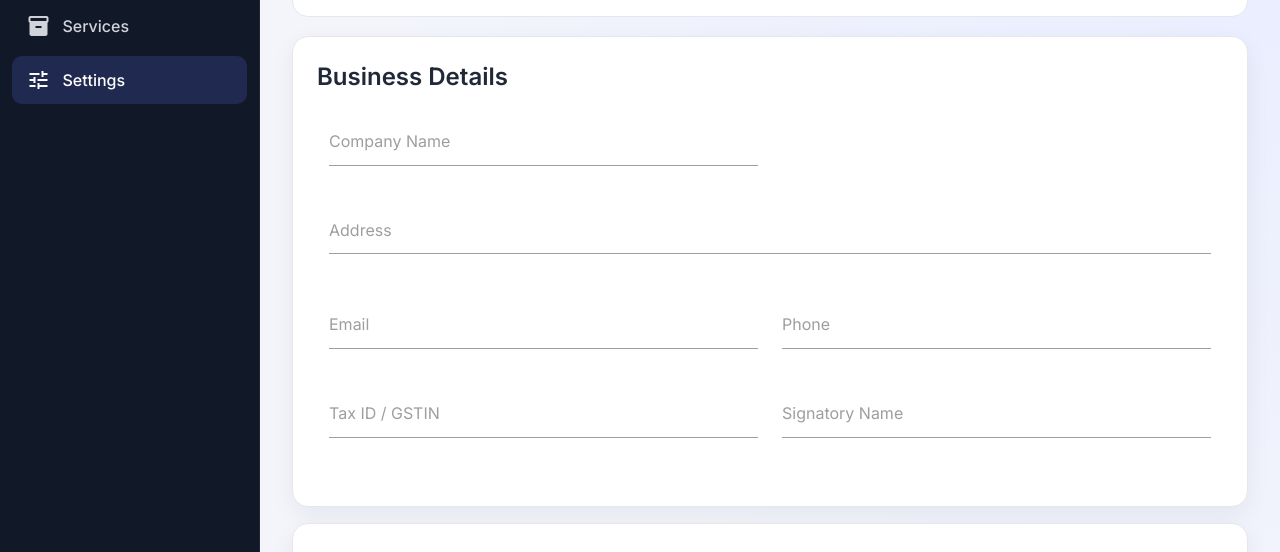
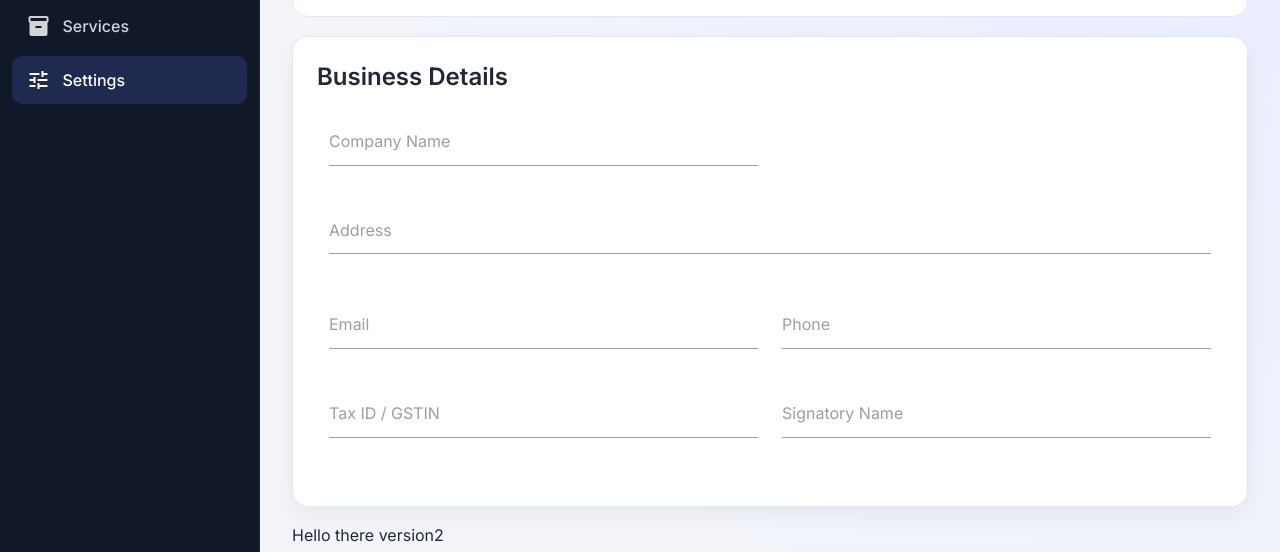
Before and after one commit to piyushtayal2010-arch/InvoiceManagement, a plain HTML site: page settings.html in a window 1280 px wide. Shown: the part 189-741 px from the top of the page. Drawn offline with nearby package versions, Linux system fonts and the light colour scheme.

Commit message:
testing version 2

```diff
--- a/settings.html
+++ b/settings.html
@@ -42,6 +42,9 @@
           <div class="input-field col s12 m6"><input id="signatoryName" type="text"><label for="signatoryName">Signatory Name</label></div>
         </div>
       </div></div>
+      <div>
+        Hello there version2
+      </div>
 
       <div class="card"><div class="card-content">
         <span class="card-title">Invoice Defaults</span>
```
